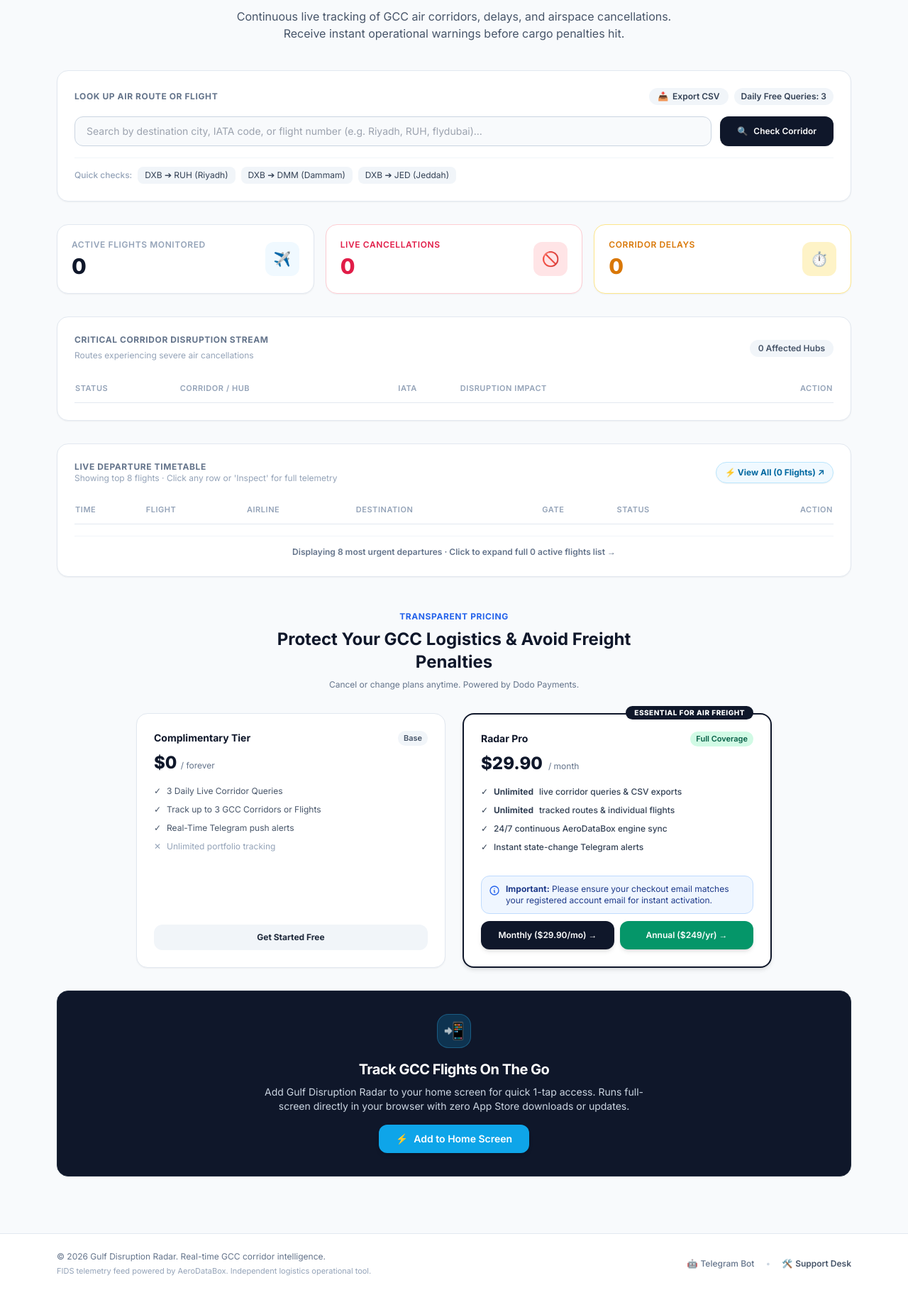
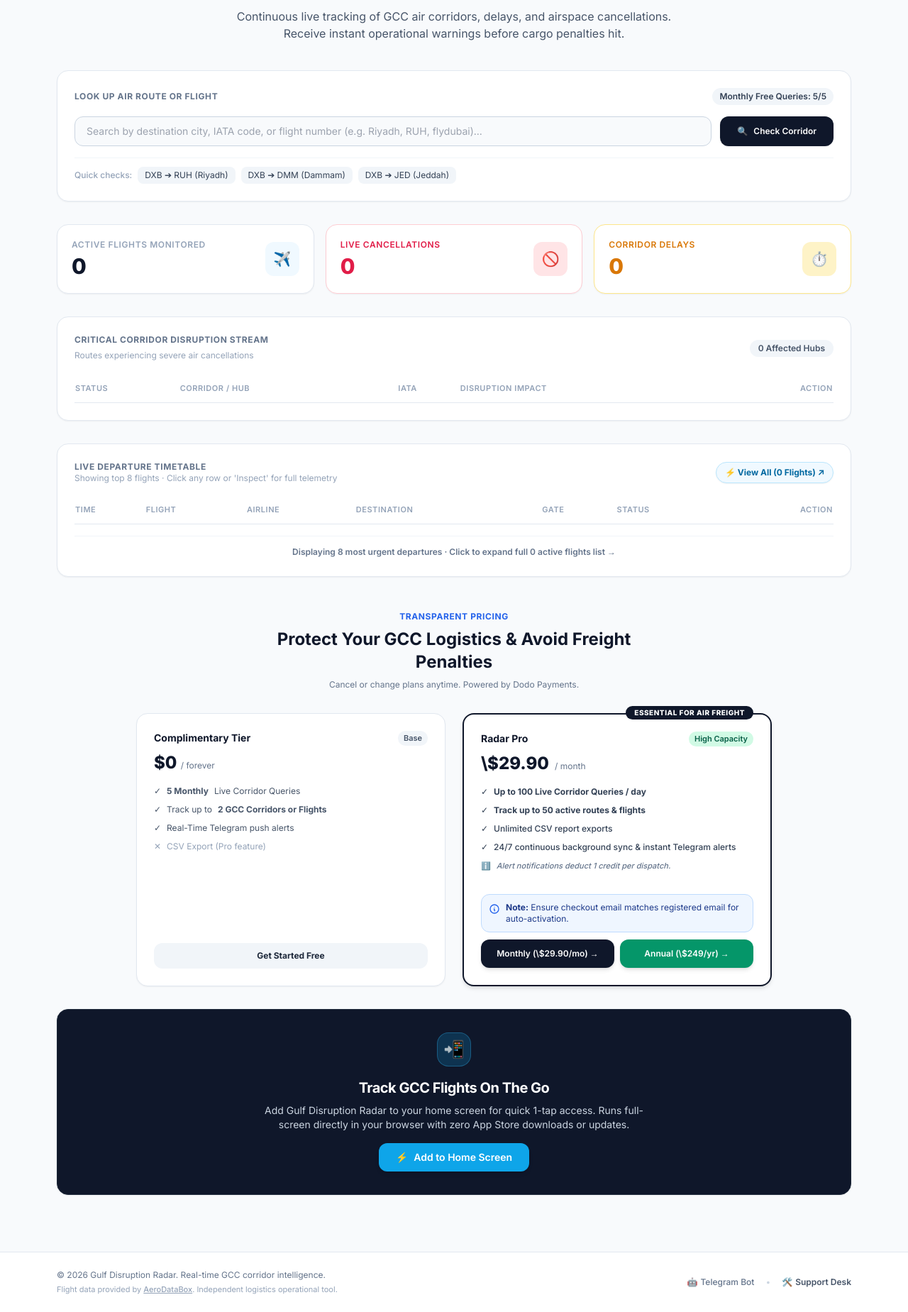
Before and after one commit to Ayhanh/gulf-disruption-radar, a FastAPI app: page / in a window 1280 px wide. Shown: the part 233-2082 px from the top of the page at 71% size. Before the commit the page ends 2031 px from the top, so only its background shows below. Run offline with FastAPI, Linux system fonts and the light colour scheme; data comes from the database, SQL or seed files in the repository; lists and menus that the app fills with data are empty; some libraries are stand-ins or nearby versions.

Commit message:
Update quotas, add AeroDataBox legal attribution, and fix rate limits

```diff
--- a/app.py
+++ b/app.py
@@ -199,7 +199,7 @@ async def send_telegram(chat_id: str, message: str):
     await asyncio.to_thread(_send_telegram_worker, chat_id, message)
 
 # ---------------------------------------------------------
-# KULLANICI VE KOTA KONTROLLERİ
+# KULLANICI VE KOTA KONTROLLERİ (GÜNCELLENDİ)
 # ---------------------------------------------------------
 def is_valid_telegram_chat_id(chat_id: str) -> bool:
     return bool(re.fullmatch(r"-?\d{6,20}", str(chat_id).strip())) if chat_id else False
@@ -231,15 +231,17 @@ def get_current_user(request: Request):
         user_dict["is_admin"] = False
     return user_dict
 
-def get_search_count(identifier: str) -> int:
-    today = date.today().isoformat()
+def get_monthly_search_count(identifier: str) -> int:
+    current_month = date.today().strftime("%Y-%m")
     conn = get_db()
     cursor = conn.cursor()
-    query = format_query("SELECT count FROM search_logs WHERE identifier = ? AND search_date = ?")
-    cursor.execute(query, (identifier, today))
+    query = format_query("SELECT SUM(count) as total FROM search_logs WHERE identifier = ? AND search_date LIKE ?")
+    cursor.execute(query, (identifier, f"{current_month}%"))
     row = cursor.fetchone()
     conn.close()
-    return row["count"] if row else 0
+    if row and row["total"]:
+        return int(row["total"])
+    return 0
 
 def increment_search_count(identifier: str):
     today = date.today().isoformat()
@@ -369,7 +371,6 @@ def parse_radar_data(search_query=""):
         q = search_query.lower()
         all_flights = [fl for fl in all_flights if q in fl["dest_name"].lower() or q in fl["dest_iata"].lower() or q in fl["airline"].lower() or q in fl["flight_num"].lower()]
 
-    # Uçuşları saatine göre kronolojik olarak sırala (en eskiden yeniye)
     all_flights = sorted(all_flights, key=lambda x: x.get("time", ""))
 
     critical_routes = []
@@ -386,7 +387,6 @@ def parse_radar_data(search_query=""):
 
     critical_routes = sorted(critical_routes, key=lambda x: x["canceled"], reverse=True)
 
-    # 35 uçuşluk sınır ve ana sayfada kompakt 8 uçuş
     sliced_flights = all_flights[:35]
     top_8_flights = sliced_flights[:8]
 
@@ -412,7 +412,6 @@ async def automated_radar_monitor():
             conn = get_db()
             cursor = conn.cursor()
 
-            # 1. Tekil Uçuş Takibi (State-Change Alert)
             cursor.execute("""
                 SELECT tf.id, tf.user_id, tf.flight_num, tf.airline, tf.destination_name, tf.last_status, u.telegram_chat_id
                 FROM tracked_flights tf
@@ -428,7 +427,6 @@ async def automated_radar_monitor():
                 if f_num in current_flight_map:
                     new_status = current_flight_map[f_num]["status"]
 
-                    # Durum değiştiyse ve Canceled veya Delayed olduysa bildir
                     if new_status != old_status:
                         cursor.execute(format_query("UPDATE tracked_flights SET last_status = ? WHERE id = ?"), (new_status, tf["id"]))
                         conn.commit()
@@ -446,7 +444,6 @@ async def automated_radar_monitor():
                             )
                             await send_telegram(tf["telegram_chat_id"], alert_msg)
 
-            # 2. Koridor Takibi
             cursor.execute("""
                 SELECT w.route_code, w.destination_name, u.telegram_chat_id
                 FROM watchlist w
@@ -519,9 +516,9 @@ async def dodo_webhook(request: Request):
             pro_msg = (
                 "🎉 <b>Gulf Disruption Radar | PRO Activated!</b>\n\n"
                 "Your account is upgraded to <b>PRO</b>.\n"
-                "• Unlimited lookups & CSV export\n"
-                "• Unlimited corridor & individual flight tracking\n"
-                "• Instant state-change push alerts"
+                "• Up to 100 corridor queries / day\n"
+                "• Up to 50 tracked routes & individual flights\n"
+                "• Instant state-change push alerts & CSV exports"
             )
             await send_telegram(user_row["telegram_chat_id"], pro_msg)
 
@@ -537,13 +534,16 @@ async def dodo_webhook(request: Request):
     return {"status": "success"}
 
 # ---------------------------------------------------------
-# CSV RAPOR DIŞA AKTARMA (EXPORT CSV)
+# CSV RAPOR DIŞA AKTARMA (EXPORT CSV - PRO)
 # ---------------------------------------------------------
 @app.get("/export-csv")
 async def export_csv(request: Request):
     user = get_current_user(request)
     if not user:
         return RedirectResponse(url="/auth?mode=login", status_code=303)
+
+    if not user.get("is_pro"):
+        return RedirectResponse(url="/?limit_reached=1", status_code=303)
 
     radar = parse_radar_data()
     output = io.StringIO()
@@ -565,7 +565,7 @@ async def export_csv(request: Request):
     )
 
 # ---------------------------------------------------------
-# PWA (PROGRESSIVE WEB APP) ENDPOINT'LERİ (YENİ)
+# PWA (PROGRESSIVE WEB APP) ENDPOINT'LERİ
 # ---------------------------------------------------------
 @app.get("/manifest.json")
 async def get_manifest():
@@ -576,7 +576,7 @@ async def get_sw():
     return FileResponse(static_dir / "sw.js", media_type="application/javascript")
 
 # ---------------------------------------------------------
-# ANA SAYFA & TAKİP ROTALARI
+# ANA SAYFA & TAKİP ROTALARI (GÜNCELLENMİŞ KOTA KONTROLLERİ)
 # ---------------------------------------------------------
 @app.get("/", response_class=HTMLResponse)
 async def index(request: Request, q: Optional[str] = None):
@@ -584,27 +584,24 @@ async def index(request: Request, q: Optional[str] = None):
     client_ip = request.client.host if request.client else "127.0.0.1"
     is_pro = bool(user and user.get("is_pro"))
     identifier = f"user_{user['id']}" if user else f"guest_{client_ip}"
-    search_count = get_search_count(identifier)
+
+    monthly_search_count = get_monthly_search_count(identifier)
 
     if is_pro:
-        search_limit = 999999
+        search_limit = 100 # Günde 100 sorgu
         search_limit_reached = False
-        remaining_searches = "Unlimited"
-    elif user:
-        search_limit = 5
-        search_limit_reached = search_count >= search_limit
-        remaining_searches = max(0, search_limit - search_count)
+        remaining_searches = "100/day"
     else:
-        search_limit = 3
-        search_limit_reached = search_count >= search_limit
-        remaining_searches = max(0, search_limit - search_count)
+        search_limit = 5 # Ücretsiz planda ayda 5 sorgu
+        search_limit_reached = monthly_search_count >= search_limit
+        remaining_searches = max(0, search_limit - monthly_search_count)
 
     if q and not search_limit_reached:
         increment_search_count(identifier)
         if not is_pro:
-            search_count += 1
-            remaining_searches = max(0, search_limit - search_count)
-            search_limit_reached = search_count >= search_limit
+            monthly_search_count += 1
+            remaining_searches = max(0, search_limit - monthly_search_count)
+            search_limit_reached = monthly_search_count >= search_limit
 
     radar_data = parse_radar_data(search_query=q or "")
 
@@ -622,7 +619,8 @@ async def index(request: Request, q: Optional[str] = None):
         conn.close()
 
         total_tracked = len(watchlist) + len(tracked_flights)
-        if not is_pro and total_tracked >= 3:
+        max_track_limit = 50 if is_pro else 2 # Pro için 50, Ücretsiz için 2
+        if total_tracked >= max_track_limit:
             watchlist_limit_reached = True
 
     return templates.TemplateResponse(
@@ -634,7 +632,7 @@ async def index(request: Request, q: Optional[str] = None):
             "data": radar_data,
             "watchlist": watchlist,
             "tracked_flights": tracked_flights,
-            "search_count": search_count,
+            "search_count": monthly_search_count,
             "search_limit": search_limit,
             "search_limit_reached": search_limit_reached,
             "remaining_searches": remaining_searches,
@@ -655,7 +653,8 @@ async def track_route(request: Request, route_code: str = Form(...), destination
     cursor.execute(format_query("SELECT COUNT(*) as count FROM watchlist WHERE user_id = ?"), (user["id"],))
     count = cursor.fetchone()["count"]
 
-    if not user.get("is_pro") and count >= 3:
+    max_limit = 50 if user.get("is_pro") else 2
+    if count >= max_limit:
         conn.close()
         return RedirectResponse(url="/?limit_reached=1", status_code=303)
 
@@ -699,7 +698,8 @@ async def track_individual_flight(
     cursor.execute(format_query("SELECT COUNT(*) as count FROM tracked_flights WHERE user_id = ?"), (user["id"],))
     count = cursor.fetchone()["count"]
 
-    if not user.get("is_pro") and count >= 3:
+    max_limit = 50 if user.get("is_pro") else 2
+    if count >= max_limit:
         conn.close()
         return RedirectResponse(url="/?limit_reached=1", status_code=303)
 
--- a/templates/index.html
+++ b/templates/index.html
@@ -91,11 +91,11 @@
         {% if search_limit_reached %}
         <div class="bg-amber-50 border border-amber-200 rounded-2xl p-4 sm:p-5 text-amber-950 flex flex-col sm:flex-row sm:items-center justify-between gap-4">
             <div>
-                <h4 class="font-bold text-sm text-amber-900">Daily Corridor Lookup Limit Reached ({{ search_count }}/{{ search_limit }})</h4>
-                <p class="text-xs text-amber-800 mt-1">Upgrade to Pro for unlimited on-demand corridor lookups and continuous 24/7 background sync.</p>
+                <h4 class="font-bold text-sm text-amber-900">Monthly Corridor Lookup Limit Reached ({{ search_count }}/{{ search_limit }})</h4>
+                <p class="text-xs text-amber-800 mt-1">Upgrade to Pro for high-capacity corridor lookups and continuous 24/7 background sync.</p>
             </div>
             <a href="#pricing" class="inline-flex justify-center items-center whitespace-nowrap bg-slate-900 hover:bg-slate-800 text-white font-bold text-xs py-2.5 px-5 rounded-xl shadow-sm transition">
-                Unlock Unlimited Searches →
+                Unlock Pro Plan →
             </a>
         </div>
         {% endif %}
@@ -103,11 +103,11 @@
         {% if watchlist_limit_reached %}
         <div class="bg-indigo-50 border border-indigo-200 rounded-2xl p-4 sm:p-5 text-indigo-950 flex flex-col sm:flex-row sm:items-center justify-between gap-4">
             <div>
-                <h4 class="font-bold text-sm text-indigo-900">Complimentary Tracking Limit Reached (3 Items Max)</h4>
-                <p class="text-xs text-indigo-800 mt-1">Free tier monitors up to 3 routes or flights. Upgrade to Pro for unlimited portfolio tracking.</p>
+                <h4 class="font-bold text-sm text-indigo-900">Complimentary Tracking Limit Reached (2 Items Max)</h4>
+                <p class="text-xs text-indigo-800 mt-1">Free tier monitors up to 2 routes or flights. Upgrade to Pro for up to 50 tracked entities.</p>
             </div>
             <a href="#pricing" class="inline-flex justify-center items-center whitespace-nowrap bg-indigo-600 hover:bg-indigo-700 text-white font-bold text-xs py-2.5 px-5 rounded-xl shadow-sm transition">
-                Upgrade to Pro (Unlimited) →
+                Upgrade to Pro (50 Slots) →
             </a>
         </div>
         {% endif %}
@@ -117,11 +117,13 @@
             <div class="flex flex-col sm:flex-row sm:items-center justify-between gap-2 mb-4">
                 <h2 class="text-xs font-bold tracking-wider uppercase text-slate-500">LOOK UP AIR ROUTE OR FLIGHT</h2>
                 <div class="flex items-center gap-2">
+                    {% if is_pro %}
                     <a href="/export-csv" class="inline-flex items-center gap-1.5 px-3 py-1 rounded-full text-xs font-semibold bg-slate-100 hover:bg-slate-200 text-slate-700 transition">
                         <span>📥</span> Export CSV
                     </a>
+                    {% endif %}
                     <span class="inline-flex items-center text-xs px-2.5 py-1 rounded-full font-semibold {{ 'bg-amber-100 text-amber-800' if search_limit_reached else 'bg-slate-100 text-slate-700' }}">
-                        Daily Free Queries: {{ remaining_searches }}
+                        {% if is_pro %}Pro Quota: Active{% else %}Monthly Free Queries: {{ remaining_searches }}/{{ search_limit }}{% endif %}
                     </span>
                 </div>
             </div>
@@ -237,7 +239,7 @@
                     <span class="text-xs text-slate-400">24/7 background Telegram disruption alerts</span>
                 </div>
                 <span class="text-xs font-semibold text-slate-600">
-                    {{ watchlist|length + tracked_flights|length }} / {{ 'Unlimited' if is_pro else '3 Max' }} Items Tracked
+                    {{ watchlist|length + tracked_flights|length }} / {{ '50 Max' if is_pro else '2 Max' }} Items Tracked
                 </span>
             </div>
 
@@ -392,7 +394,7 @@
             </div>
         </section>
 
-        <!-- FİYATLANDIRMA TABLOSU -->
+        <!-- FİYATLANDIRMA TABLOSU (GÜNCELLENMİŞ KOTALAR) -->
         {% if not is_pro %}
         <section id="pricing" class="pt-4">
             <div class="text-center max-w-xl mx-auto mb-8 space-y-2">
@@ -410,10 +412,10 @@
                         </div>
                         <div class="text-2xl font-extrabold text-slate-900 mb-4">$0 <span class="text-xs font-normal text-slate-500">/ forever</span></div>
                         <ul class="text-xs text-slate-600 space-y-2.5 mb-6">
-                            <li class="flex items-center gap-2"><span>✓</span> 3 Daily Live Corridor Queries</li>
-                            <li class="flex items-center gap-2"><span>✓</span> Track up to 3 GCC Corridors or Flights</li>
+                            <li class="flex items-center gap-2"><span>✓</span> <b>5 Monthly</b> Live Corridor Queries</li>
+                            <li class="flex items-center gap-2"><span>✓</span> Track up to <b>2 GCC Corridors or Flights</b></li>
                             <li class="flex items-center gap-2"><span>✓</span> Real-Time Telegram push alerts</li>
-                            <li class="flex items-center gap-2 text-slate-400"><span>✕</span> Unlimited portfolio tracking</li>
+                            <li class="flex items-center gap-2 text-slate-400"><span>✕</span> CSV Export (Pro feature)</li>
                         </ul>
                     </div>
                     {% if not user %}
@@ -434,17 +436,18 @@
                     <div>
                         <div class="flex items-center justify-between mb-2">
                             <span class="text-sm font-bold text-slate-900">Radar Pro</span>
-                            <span class="text-[11px] font-semibold bg-emerald-100 text-emerald-800 px-2 py-0.5 rounded-full">Full Coverage</span>
+                            <span class="text-[11px] font-semibold bg-emerald-100 text-emerald-800 px-2 py-0.5 rounded-full">High Capacity</span>
                         </div>
                         <div class="flex items-baseline gap-2 mb-4">
-                            <span class="text-2xl font-extrabold text-slate-900">$29.90</span>
+                            <span class="text-2xl font-extrabold text-slate-900">\$29.90</span>
                             <span class="text-xs text-slate-500">/ month</span>
                         </div>
                         <ul class="text-xs text-slate-700 space-y-2.5 mb-6 font-medium">
-                            <li class="flex items-center gap-2"><span>✓</span> <b>Unlimited</b> live corridor queries & CSV exports</li>
-                            <li class="flex items-center gap-2"><span>✓</span> <b>Unlimited</b> tracked routes & individual flights</li>
-                            <li class="flex items-center gap-2"><span>✓</span> 24/7 continuous AeroDataBox engine sync</li>
-                            <li class="flex items-center gap-2"><span>✓</span> Instant state-change Telegram alerts</li>
+                            <li class="flex items-center gap-2"><span>✓</span> <b>Up to 100 Live Corridor Queries / day</b></li>
+                            <li class="flex items-center gap-2"><span>✓</span> <b>Track up to 50 active routes & flights</b></li>
+                            <li class="flex items-center gap-2"><span>✓</span> Unlimited CSV report exports</li>
+                            <li class="flex items-center gap-2"><span>✓</span> 24/7 continuous background sync & instant Telegram alerts</li>
+                            <li class="flex items-center gap-2 text-slate-500 text-[11px]"><span>ℹ️</span> <i>Alert notifications deduct 1 credit per dispatch.</i></li>
                         </ul>
                     </div>
 
@@ -453,15 +456,15 @@
                             <svg class="w-4 h-4 text-blue-600 mt-0.5 shrink-0" fill="none" stroke="currentColor" viewBox="0 0 24 24">
                                 <path stroke-linecap="round" stroke-linejoin="round" stroke-width="2" d="M13 16h-1v-4h-1m1-4h.01M21 12a9 9 0 11-18 0 9 9 0 0118 0z"></path>
                             </svg>
-                            <span><strong>Important:</strong> Please ensure your checkout email matches your registered account email for instant activation.</span>
+                            <span><strong>Note:</strong> Ensure checkout email matches registered email for auto-activation.</span>
                         </div>
 
                         <div class="grid grid-cols-1 sm:grid-cols-2 gap-2">
                             <a href="https://checkout.dodopayments.com/buy/pdt_0NpxnL1dgAueN5DU0DSP1?quantity=1&redirect_url=https://gulf-disruption-radar.onrender.com%2F%3Fpayment%3Dsuccess" target="_blank" class="block w-full py-3 px-3 bg-slate-900 hover:bg-slate-800 text-white font-semibold rounded-xl text-center shadow-md transition-all text-xs">
-                                Monthly ($29.90/mo) →
+                                Monthly (\$29.90/mo) →
                             </a>
                             <a href="https://checkout.dodopayments.com/buy/pdt_0NpxnaKcUvNH5vHJo1D8j?quantity=1&redirect_url=https://gulf-disruption-radar.onrender.com%2F%3Fpayment%3Dsuccess" target="_blank" class="block w-full py-3 px-3 bg-emerald-600 hover:bg-emerald-700 text-white font-semibold rounded-xl text-center shadow-md transition-all text-xs">
-                                Annual ($249/yr) →
+                                Annual (\$249/yr) →
                             </a>
                         </div>
                     </div>
@@ -497,13 +500,13 @@
 
     </main>
 
-    <!-- FOOTER -->
+    <!-- FOOTER (AeroDataBox Yasal Atıf Zorunluluğu Eklenmiştir) -->
     <footer class="border-t border-slate-200 bg-white py-6 mt-12 text-xs text-slate-500">
         <div class="max-w-6xl mx-auto px-4 flex flex-col sm:flex-row items-center justify-between gap-4">
             <div>
                 <div>© 2026 Gulf Disruption Radar. Real-time GCC corridor intelligence.</div>
                 <p class="text-[11px] text-slate-400 mt-1">
-                    FIDS telemetry feed powered by AeroDataBox. Independent logistics operational tool.
+                    Flight data provided by <a href="https://aerodatabox.com" target="_blank" rel="noopener" class="underline hover:text-slate-600 font-medium">AeroDataBox</a>. Independent logistics operational tool.
                 </p>
             </div>
             <div class="flex items-center gap-4 flex-shrink-0">
@@ -523,7 +526,6 @@
 
     <!-- JAVASCRIPT KONTROLLERİ & PWA SERVICE WORKER -->
     <script>
-    /* 1. PWA & KURULUM KARTINI OTOMATİK GİZLEME */
     if ('serviceWorker' in navigator) {
         window.addEventListener('load', () => {
             navigator.serviceWorker.register('/sw.js').catch((err) => {
@@ -540,12 +542,10 @@
     const isIos = () => /iphone|ipad|ipod/.test(window.navigator.userAgent.toLowerCase());
     const isStandalone = () => window.matchMedia('(display-mode: standalone)').matches || window.navigator.standalone === true;
 
-    // EĞER ZATEN MASAÜSTÜNE / ANA EKRANA KURULMUŞSA KARTI DİREKT GİZLE
     if (isStandalone() && pwaCard) {
         pwaCard.style.display = 'none';
     }
 
-    // Yükleme başarılı olduğu anda kartı tamamen sayfadan kaldır
     window.addEventListener('appinstalled', () => {
         if (pwaCard) {
             pwaCard.style.display = 'none';
@@ -583,7 +583,6 @@
         });
     }
 
-    /* 2. TÜM UÇUŞLAR MODALI KONTROLLERİ */
     function openAllFlightsModal() {
         document.getElementById('allFlightsModal').classList.remove('hidden');
     }
@@ -601,7 +600,6 @@
         });
     }
 
-    /* 3. UÇUŞ DETAY MODALI (GÜVENLİ PARSE VE AÇMA) */
     function handleRowClick(event, rowElement) {
         if (event.target.closest('button') || event.target.closest('form')) {
             return;
@@ -661,7 +659,6 @@
         document.getElementById('flightModal').classList.add('hidden');
     }
 
-    /* 4. DESTEK MASASI MODALI */
     function openSupportModal() {
         document.getElementById('supportModal').classList.remove('hidden');
     }
@@ -700,7 +697,6 @@
         }
     }
 
-    /* ESC TUŞUYLA KAPATMA */
     document.addEventListener('keydown', (e) => {
         if (e.key === 'Escape') {
             closeAllFlightsModal();
```
